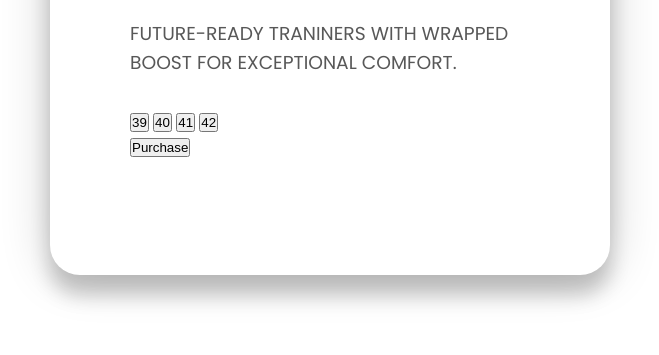
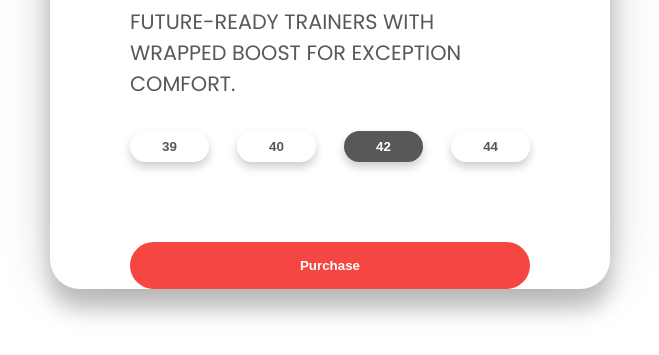
Before and after one commit to AliHaidry/SK33-3DA-App, a plain HTML site: page index.html in a window 1280 px wide. Shown: the part 445-800 px from the top of the page, without its empty margins (310-969 px from the left). Drawn offline with Linux system fonts and the light colour scheme.

Commit message:
Code update

```diff
--- a/index.html
+++ b/index.html
@@ -18,18 +18,16 @@
         <div class="card">
             <div class="sneaker">
                 <div class="circle"></div>
-          <img src="Images/Adidas.png" alt="adidas" />
+                <img src="./Images/Adidas.png" alt="adidas">
             </div>
             <div class="info">
                 <h1 class="title">Adidas ZX</h1>
-          <h3>
-            FUTURE-READY TRANINERS WITH WRAPPED BOOST FOR EXCEPTIONAL COMFORT.
-          </h3>
+                <h3>FUTURE-READY TRAINERS WITH WRAPPED BOOST FOR EXCEPTION COMFORT.</h3>
                 <div class="sizes">
                     <button>39</button>
                     <button>40</button>
-            <button class="active">41</button>
-            <button>42</button>
+                    <button class="active">42</button>
+                    <button>44</button>
                 </div>
                 <div class="purchase">
                     <button>Purchase</button>
--- a/style.css
+++ b/style.css
@@ -1,78 +1,97 @@
-*
-{
+* {
     margin: 0;
     padding: 0;
     box-sizing: border-box;
   }
 
-body
-{
+  body {
     font-family: "Poppins", sans-serif;
     min-height: 100vh;
     display: flex;
     align-items: center;
     justify-content: center;
+    perspective: 1000px;
   }
-
-.container
-{
-    /* background:lightblue; */
+  .container {
     width: 50%;
     display: flex;
     justify-content: center;
     align-items: center;
   }
-
-.card
-{
+  .card {
+    transform-style: preserve-3d;
     min-height: 80vh;
     width: 35rem;
     border-radius: 30px;
     padding: 0rem 5rem;
-    box-shadow: 0 20px 20px rgba(0,0,0,0.2), 0px 0px 50px rgba(0,0,0,0.2);
+    box-shadow: 0 20px 20px rgba(0, 0, 0, 0.2), 0px 0px 50px rgba(0, 0, 0, 0.2);
   }
 
-.sneaker
-{
+  .sneaker {
     min-height: 35vh;
     display: flex;
     align-items: center;
     justify-content: center;
-
-
   }
-
-.sneaker img
-{
+  .sneaker img {
     width: 20rem;
     z-index: 2;
+    transition: all 0.75s ease-out;
   }
-
-.circle
-{
+  .circle {
     width: 15rem;
     height: 15rem;
     background: linear-gradient(
       to right,
-        rgba(245,70,66,0.75),
-        rgba(8,83,156,0.75)
+      rgba(245, 70, 66, 0.75),
+      rgba(8, 83, 156, 0.75)
     );
     position: absolute;
-    border-radius:50%;
+    border-radius: 50%;
     z-index: 1;
-
   }
 
-.info h1
-{
+  .info h1 {
     font-size: 3rem;
+    transition: all 0.75s ease-out;
   }
-
-.info h3
-{
-    font-size: 1.3 rem;
+  .info h3 {
+    font-size: 1.3rem;
     padding: 2rem 0rem;
     color: #585858;
     font-weight: lighter;
-
+    transition: all 0.75s ease-out;
   }
+  .sizes {
+    display: flex;
+    justify-content: space-between;
+    transition: all 0.75s ease-out;
+  }
+  .sizes button {
+    padding: 0.5rem 2rem;
+    background: none;
+    border: none;
+    box-shadow: 0px 5px 10px rgba(0, 0, 0, 0.2);
+    border-radius: 30px;
+    cursor: pointer;
+    font-weight: bold;
+    color: #585858;
+  }
+  button.active {
+    background: #585858;
+    color: white;
+  }
+  .purchase {
+    margin-top: 5rem;
+    transition: all 0.75s ease-out;
+  }
+  .purchase button {
+    width: 100%;
+    padding: 1rem 0rem;
+    background: #f54642;
+    border: none;
+    color: white;
+    cursor: pointer;
+    border-radius: 30px;
+    font-weight: bolder;
+  }
```
Lines whose indentation alone changed are shown as unchanged.
